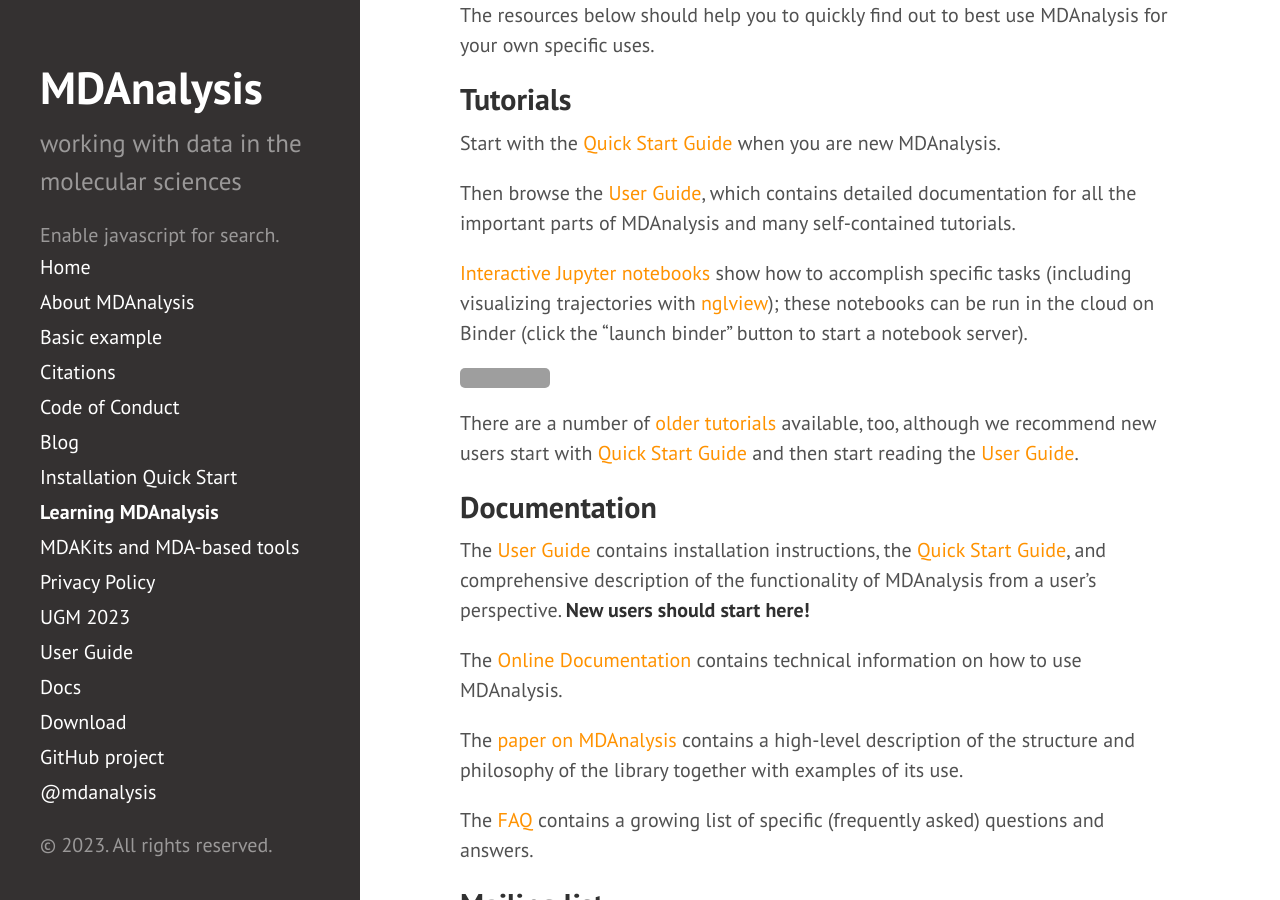
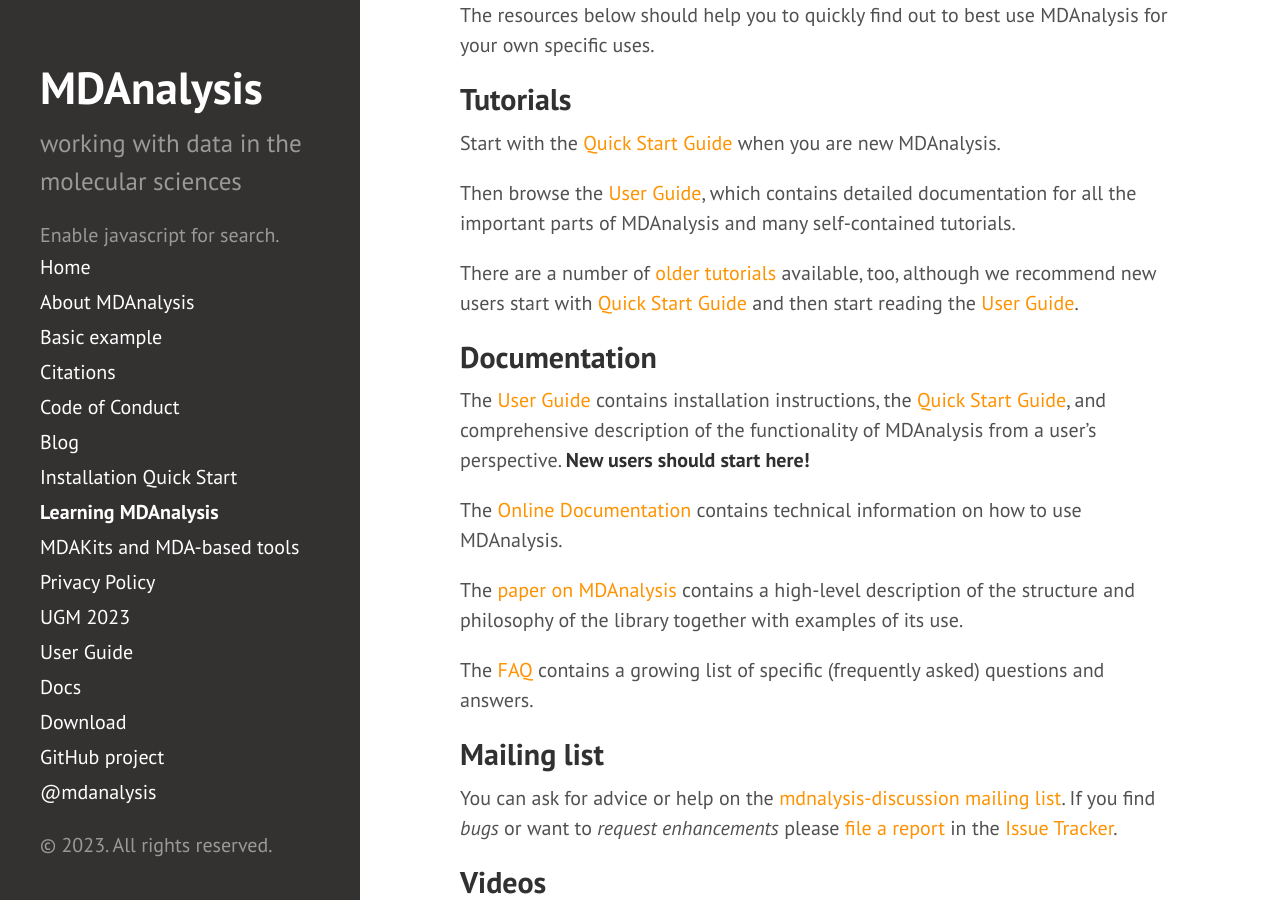
Before and after one commit to MDAnalysis/MDAnalysis.github.io, a Jekyll site: the page built from pages/learning_MDAnalysis.md, in a window 1280 px wide and 900 px high, scrolled down 310 px. Built offline with Jekyll 4.4.1, drawn with Linux system fonts in a browser that asks for light colours; comment, search, counter and statistics services are not loaded; grey boxes are pictures that could not be loaded.

Commit message:
remove non-functional binder from Learning

```diff
--- a/pages/learning_MDAnalysis.md
+++ b/pages/learning_MDAnalysis.md
@@ -24,14 +24,6 @@ site.docs.quickstart.url }}) when you are new MDAnalysis.
 
 Then browse the [{{ site.docs.userguide.name }}]({{ site.docs.userguide.url }}), which contains detailed documentation for all the important parts of MDAnalysis and many self-contained tutorials.
 
-[Interactive Jupyter
-notebooks](http://nbviewer.jupyter.org/github/MDAnalysis/binder-notebook/tree/master/notebooks/)
-show how to accomplish specific tasks (including visualizing
-trajectories with [nglview](http://nglviewer.org/nglview/latest/));
-these notebooks can be run in the cloud on Binder (click the "launch
-binder" button to start a notebook server).
-
-[![Binder](https://mybinder.org/badge.svg)](https://mybinder.org/v2/gh/MDAnalysis/binder-notebook/master?filepath=notebooks)
 
 There are a number of [older tutorials]({{site.github.wiki}}/Tutorials) available, too, although we recommend new users start  with [{{ site.docs.quickstart.name }}]({{
 site.docs.quickstart.url }}) and then start reading the [{{ site.docs.userguide.name }}]({{ site.docs.userguide.url }}).
```
